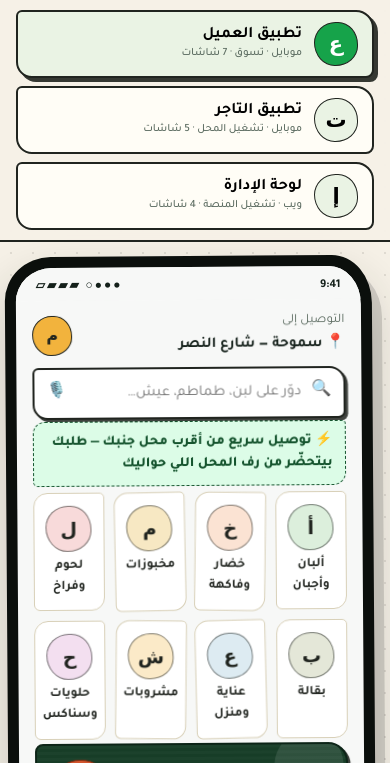
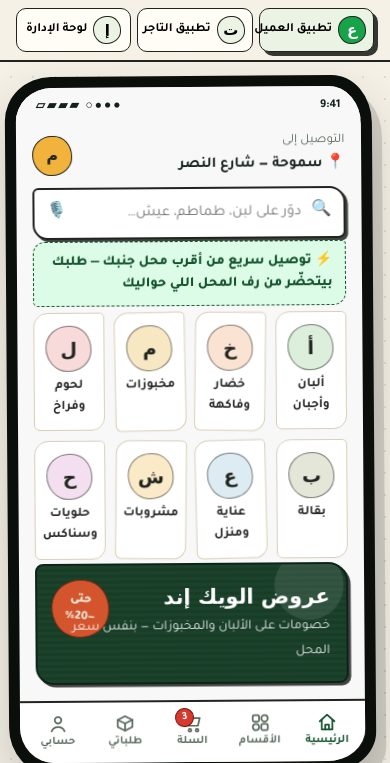
Before and after one commit to MYElmasry/grocery-marketplace, a plain HTML site: page index.html in a window 390 px wide. Shown: the top 763 px of the page. Drawn offline with Linux system fonts and the light colour scheme; a web font is replaced by a local one.

Commit message:
Add files via upload

```diff
--- a/index.html
+++ b/index.html
@@ -487,9 +487,13 @@ footer{font-family:'Aref Ruqaa',serif;font-size:16px;color:#5A5644}
 <style>
 /* ===== Mobile reflow for the slimmed page: tabs + app showcase only ===== */
 @media(max-width:700px){
-  .switcher{padding:10px 0}
-  .switcher-in{flex-direction:column;align-items:stretch;gap:8px}
-  .app-tab{min-width:0;width:100%;transform:none!important}
+  .switcher{padding:8px 0}
+  .switcher-in{flex-direction:row;flex-wrap:nowrap;align-items:stretch;gap:6px}
+  .app-tab{min-width:0;width:auto;flex:1 1 0;padding:6px 7px;gap:6px;transform:none!important;border-width:1.6px;border-radius:10px;justify-content:center;min-height:44px}
+  .app-tab .ic{width:28px;height:28px;font-size:15px;flex-shrink:0}
+  .app-tab>span:last-child{min-width:0}
+  .app-tab b{font-size:12.5px;line-height:1.25;white-space:nowrap}
+  .app-tab small{display:none}
   .stage{gap:14px;padding:14px 0 26px}
   #scrList{display:grid;grid-template-columns:1fr 1fr;gap:8px}
   .scr-btn{margin-bottom:0}
@@ -508,6 +512,9 @@ footer{font-family:'Aref Ruqaa',serif;font-size:16px;color:#5A5644}
 @media(max-width:380px){
   #scrList{grid-template-columns:1fr}
   .kpis{grid-template-columns:1fr 1fr}
+  .app-tab{padding:5px 4px;gap:4px}
+  .app-tab .ic{width:26px;height:26px;font-size:14px}
+  .app-tab b{font-size:11.5px}
 }
 </style>
 </head>
```
